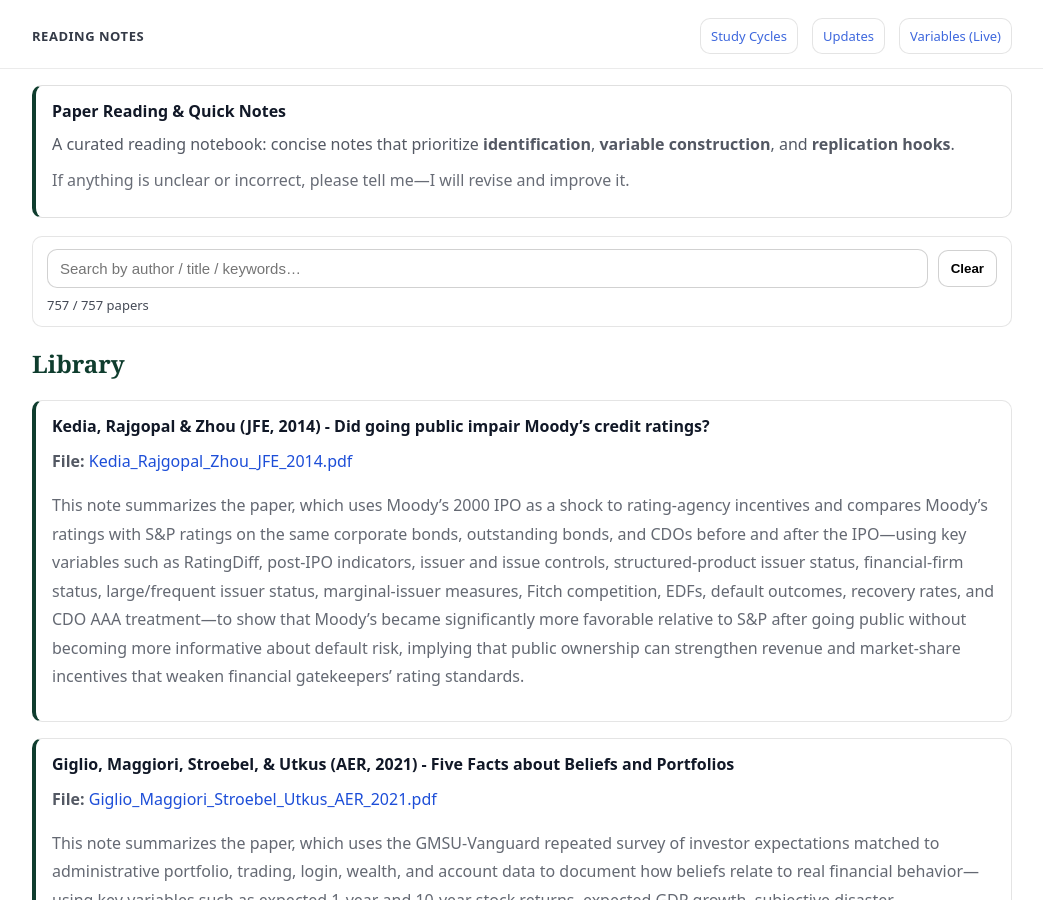
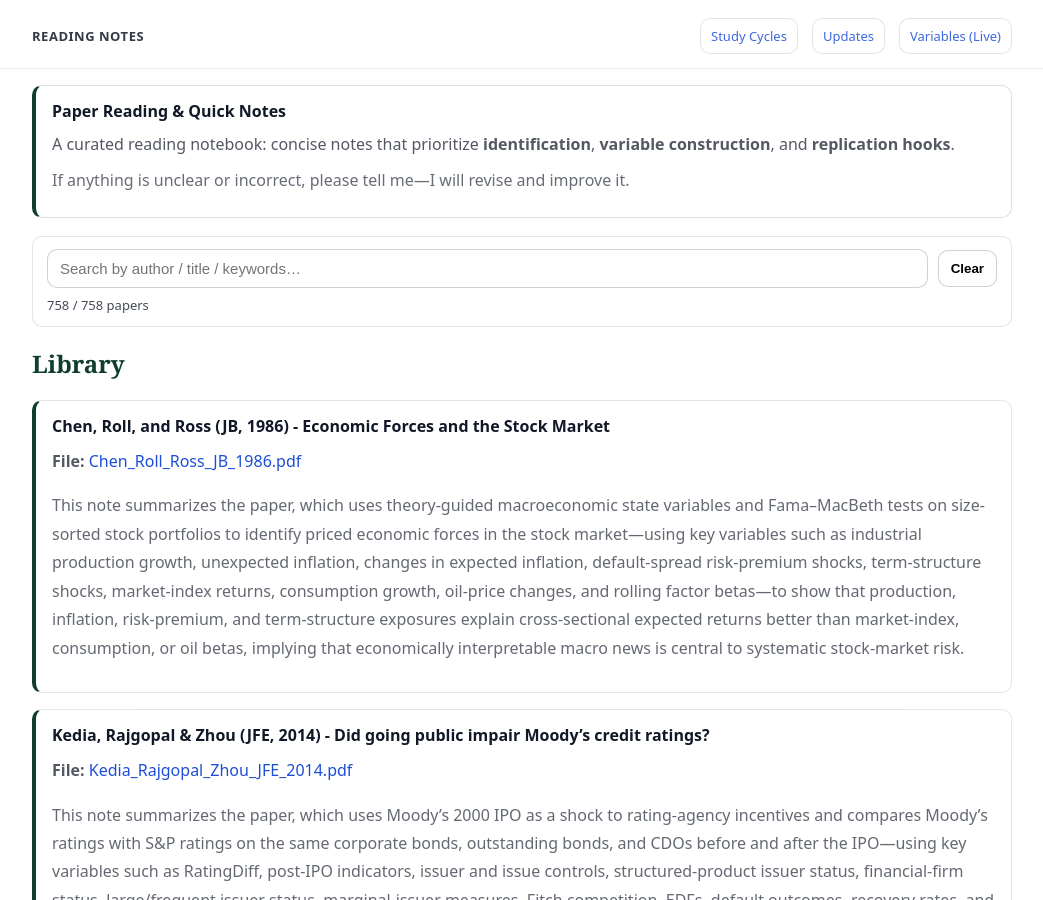
Before and after one commit to yaxinzn/study-archive, a Jekyll site: the page built from reading/index.md, in a window 1280 px wide and 900 px high. Shown: the whole window, without its empty margins (118-1161 px from the left). Built offline with Jekyll 4.4.1, drawn with Linux system fonts in a browser that asks for light colours.

Commit message:
Reading: add/update Chen_Roll_Ross_JB_1986.pdf

```diff
--- a/_data/reading.yml
+++ b/_data/reading.yml
@@ -1,3 +1,7 @@
+- title: "Chen, Roll, and Ross (JB, 1986) - Economic Forces and the Stock Market"
+  file: "Chen_Roll_Ross_JB_1986.pdf"
+  desc: "This note summarizes the paper, which uses theory-guided macroeconomic state variables and Fama–MacBeth tests on size-sorted stock portfolios to identify priced economic forces in the stock market—using key variables such as industrial production growth, unexpected inflation, changes in expected inflation, default-spread risk-premium shocks, term-structure shocks, market-index returns, consumption growth, oil-price changes, and rolling factor betas—to show that production, inflation, risk-premium, and term-structure exposures explain cross-sectional expected returns better than market-index, consumption, or oil betas, implying that economically interpretable macro news is central to systematic stock-market risk."
+
 - title: "Kedia, Rajgopal & Zhou (JFE, 2014) - Did going public impair Moody’s credit ratings?"
   file: "Kedia_Rajgopal_Zhou_JFE_2014.pdf"
   desc: "This note summarizes the paper, which uses Moody’s 2000 IPO as a shock to rating-agency incentives and compares Moody’s ratings with S&P ratings on the same corporate bonds, outstanding bonds, and CDOs before and after the IPO—using key variables such as RatingDiff, post-IPO indicators, issuer and issue controls, structured-product issuer status, financial-firm status, large/frequent issuer status, marginal-issuer measures, Fitch competition, EDFs, default outcomes, recovery rates, and CDO AAA treatment—to show that Moody’s became significantly more favorable relative to S&P after going public without becoming more informative about default risk, implying that public ownership can strengthen revenue and market-share incentives that weaken financial gatekeepers’ rating standards."
```
Also changed, not shown: 1 other file.
